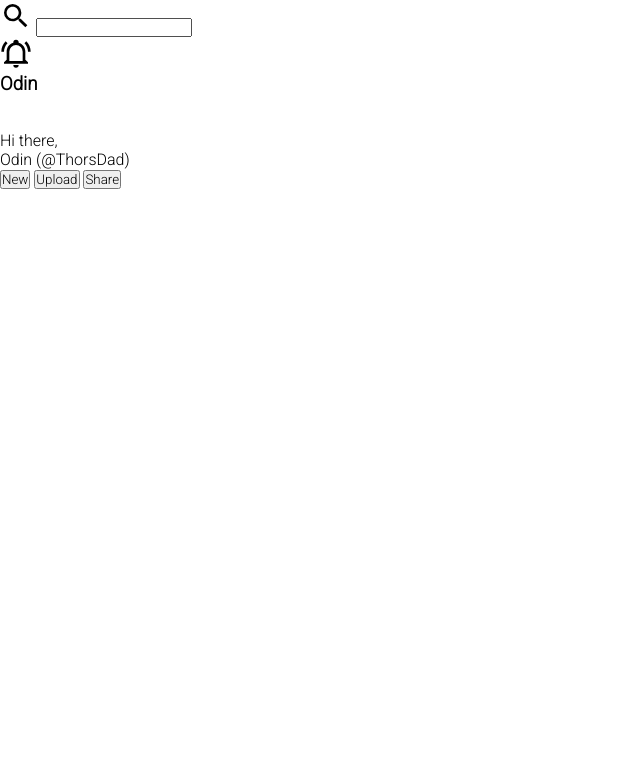
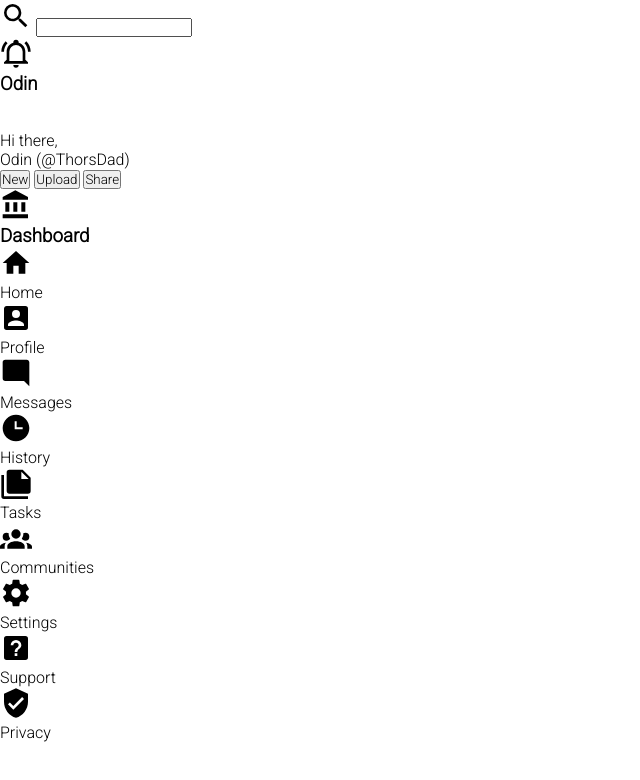
Before and after one commit to blakejonesm/admin-dashboard, a plain HTML site: page index.html in a window 1280 px wide. Shown: the whole page, without its empty margins (0-640 px from the left). Drawn offline with Linux system fonts and the light colour scheme.

Commit message:
Create nav html
Rename SVGs for simplicity

```diff
--- a/index.html
+++ b/index.html
@@ -17,7 +17,7 @@
       <input type="text" id="search-field" class="search-input" class="svg">
     </div>
     <div class="profile-container">
-      <img class="bell-img" src="./images/bell-ring-outline.svg" alt="bell image" class="svg">
+      <img class="bell-img" src="./images/bell.svg" alt="bell image" class="svg">
       <img class="user-profile" src="./images/odin-lined.png" alt="user profile image">
       <h3 class="user-name">Odin</h3>
   </div>
@@ -33,7 +33,54 @@
 </div>
   </header>
   <nav class="sidebar">
-
+    <div class="logo">
+      <img class="img-icon" src="./images/logo.svg" alt="Dashboard icon" class="svg" class="user-profile">
+      <h3>Dashboard</h3>
+    </div>
+    <div class="main-links">
+      <ul>
+        <li>
+          <img src="./images/home.svg" alt="Home" class="svg">
+            <p>Home</p>
+        </li>
+        <li>
+          <img src="./images/profile.svg" alt="Profile" class="svg">
+          <p>Profile</p>
+        </li>
+        <li>
+          <img src="./images/messages.svg" alt="Messages" class="svg">
+          <p>Messages</p>
+        </li>
+        <li>
+          <img src="./images/history.svg" alt="History" class="svg">
+          <p>History</p>
+        </li>
+        <li>
+          <img src="./images/tasks.svg" alt="Tasks" class="svg">
+          <p>Tasks</p>
+        </li>
+        <li>
+          <img src="./images/communities.svg" alt="Communities" class="svg">
+          <p>Communities</p>
+        </li>
+      </ul>
+  </div>
+  <div class="secondary-links">
+      <ul>
+          <li>
+              <img src="./images/settings.svg" alt="Settings" class="svg">
+              <p>Settings</p>
+          </li>
+          <li>
+              <img src="./images/support.svg" alt="Support" class="svg">
+              <p>Support</p>
+          </li>
+          <li>
+              <img src="./images/privacy.svg" alt="Privacy" class="svg">
+              <p>Privacy</p>
+          </li>
+      </ul>
+  </div>
   </nav>
   <main class="content">
 
--- a/styles.css
+++ b/styles.css
@@ -5,7 +5,8 @@
   font-family: 'Roboto', 'sans-serif';
 }
 
-.svg, .bell-img, .user-profile {
+.svg, .bell-img, .user-profile,
+.img-icon {
   height: 2rem;
   width: 2rem;
 }
```
Also changed, not shown: images/bell.svg (renamed from images/bell-ring-outline.svg), images/communities.svg (renamed from images/account-group.svg), images/eyeplus.svg (renamed from images/eye-plus-outline.svg), images/history.svg (renamed from images/clock-time-three.svg), images/logo.svg (added), images/messages.svg (renamed from images/message-reply.svg), images/privacy.svg (renamed from images/shield-check.svg), images/profile.svg (renamed from images/account-box.svg), images/settings.svg (renamed from images/cog.svg), images/share.svg (renamed from images/share-all-outline.svg), images/starplus.svg (renamed from images/star-plus-outline.svg), images/support.svg (renamed from images/help-box.svg), images/tasks.svg (renamed from images/note-multiple.svg).
